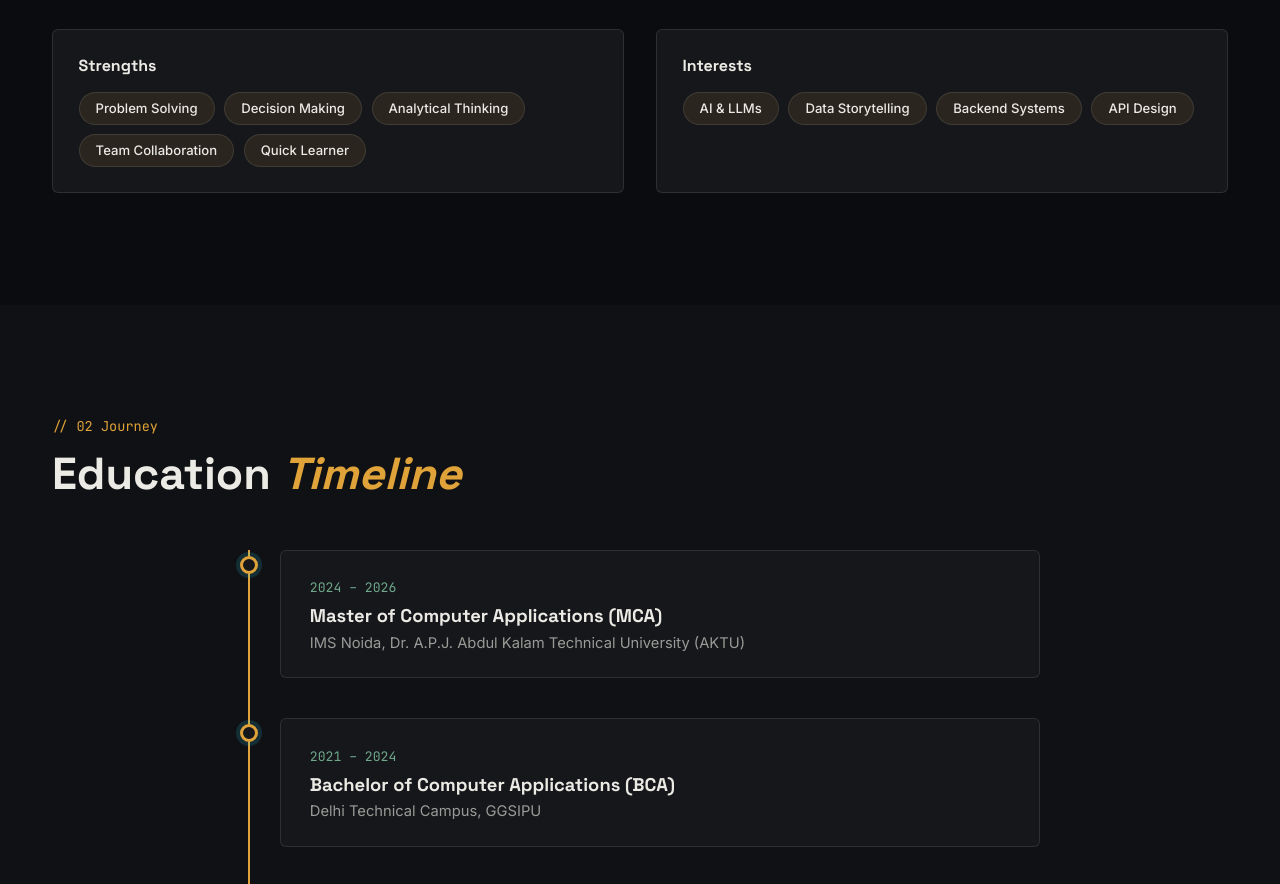
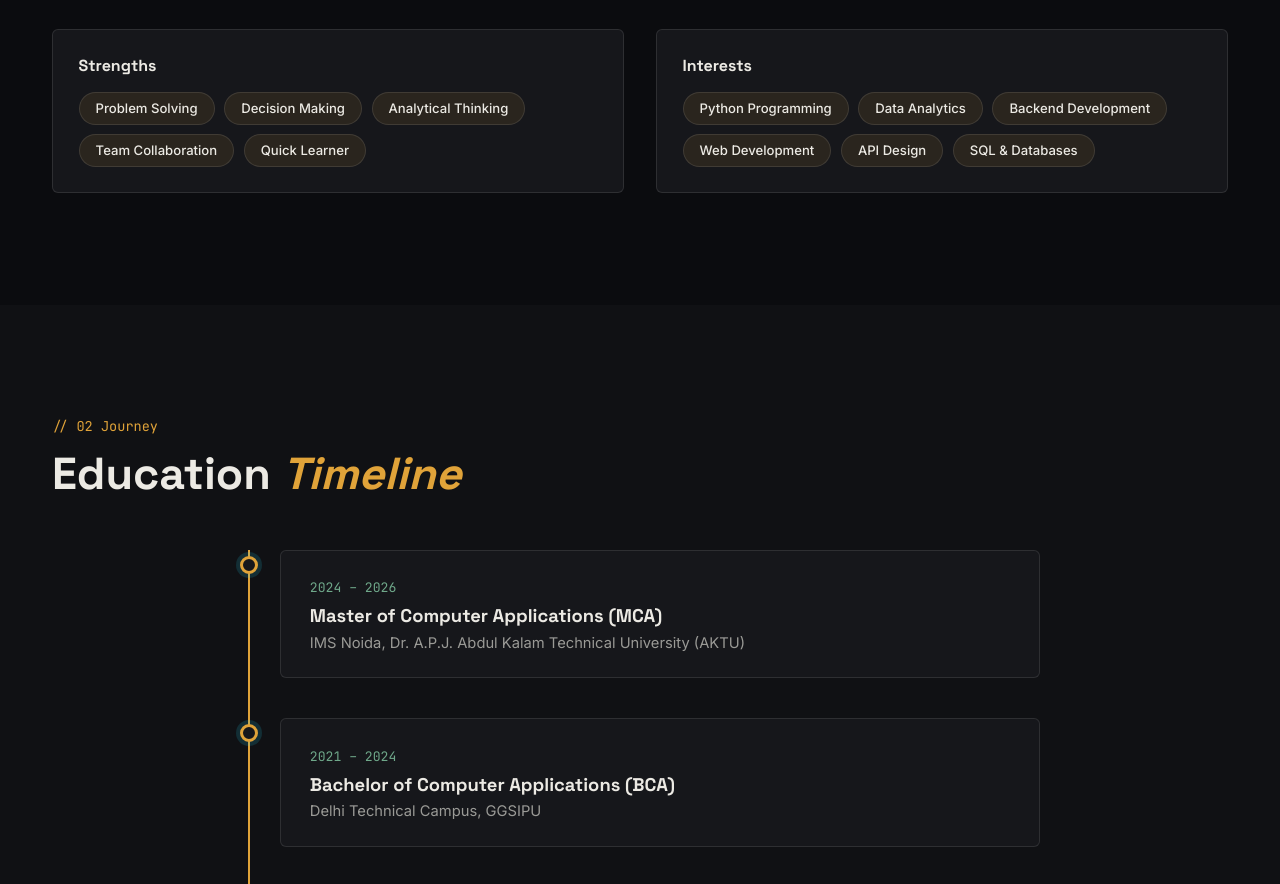
Before and after one commit to nitin0882/Portfolio, a plain HTML site: page index.html in a window 1280 px wide. Shown: the part 1511-2395 px from the top of the page. Drawn offline with Linux system fonts and the light colour scheme.

Commit message:
Some Update

```diff
--- a/index.html
+++ b/index.html
@@ -180,10 +180,12 @@
       <div class="glass reveal">
         <h4>Interests</h4>
         <div class="chip-row">
-          <span class="chip">AI &amp; LLMs</span>
-          <span class="chip">Data Storytelling</span>
-          <span class="chip">Backend Systems</span>
+          <span class="chip">Python Programming</span>
+          <span class="chip">Data Analytics</span>
+          <span class="chip">Backend Development</span>
+          <span class="chip">Web Development</span>
           <span class="chip">API Design</span>
+          <span class="chip">SQL & Databases</span>
         </div>
       </div>
     </div>
```
